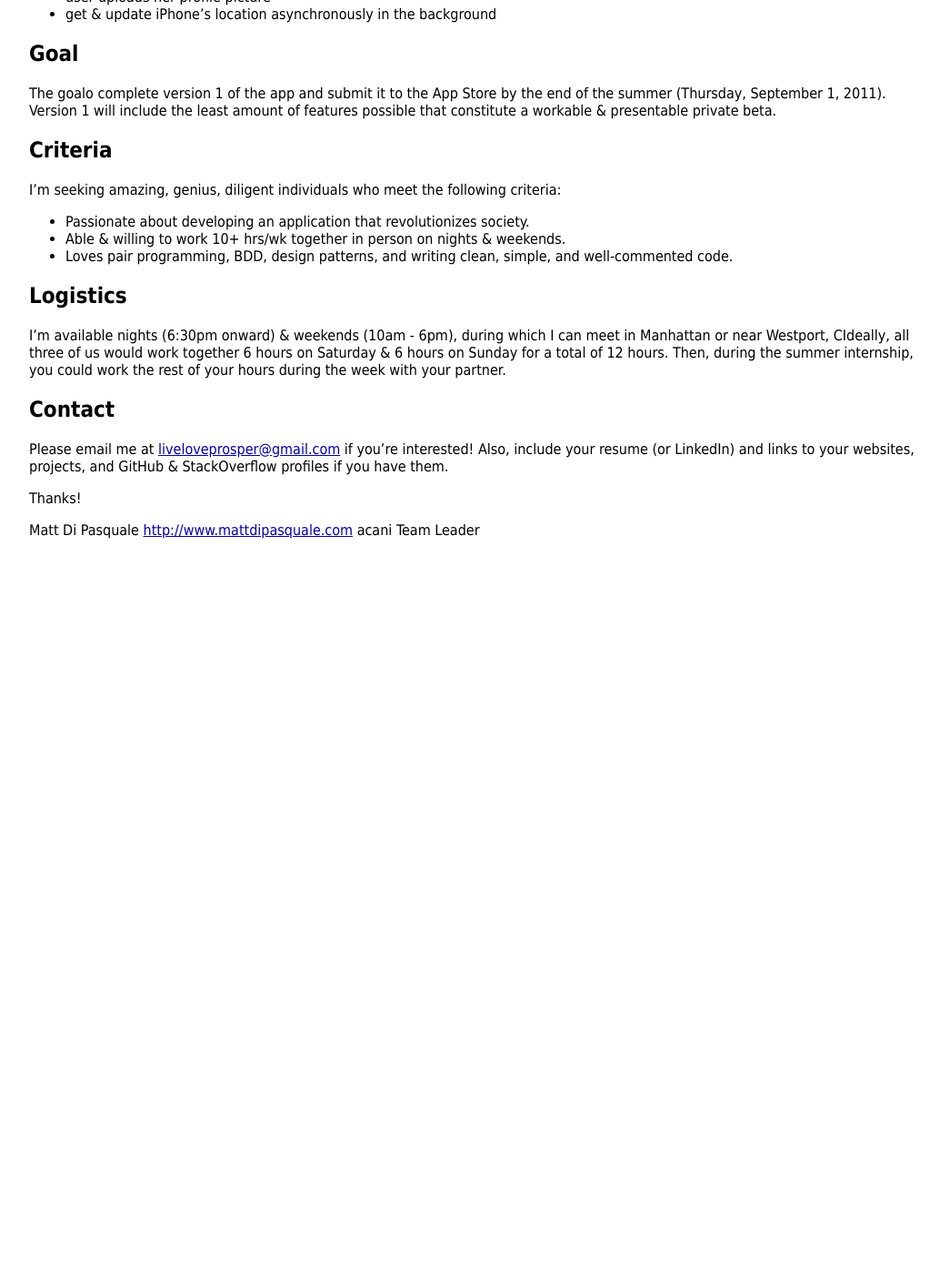
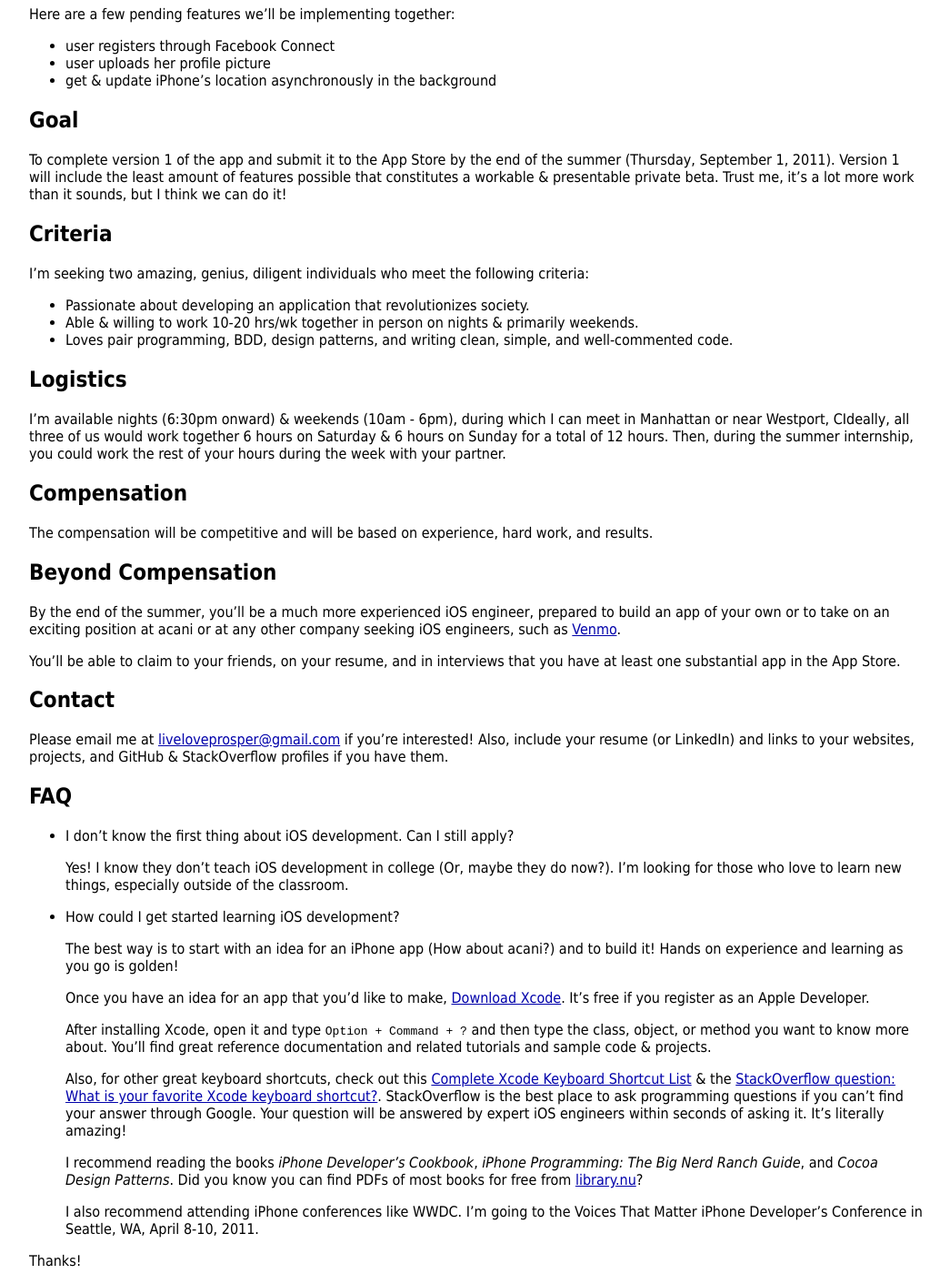
Before and after one commit to acani/acani.github.com, a Jekyll site: the page built from opportunity/index.md, in a window 1280 px wide and 1400 px high, scrolled down 1207 px. Shown: the whole window at 91% size, without its empty margins (116-1161 px from the left). Built offline with Jekyll 4.4.1, drawn with Linux system fonts in a browser that asks for light colours; Markdown is read by kramdown in place of the engine named in the settings; before the commit the page ends 1815 px from its top, so only the background shows below that; some of the changed text lies outside the part shown.

Commit message:
update opportunity

```diff
--- a/opportunity/index.md
+++ b/opportunity/index.md
@@ -15,9 +15,11 @@ Two iOS engineers, of which you will be one, who will partner on building the ap
 
 One team leader, me, who will guide the direction of the app and work & program together with the two iOS engineers.
 
+We'll plan out and reflect on the development of the app together on the weekends. I will also provide programming assistance to you then. You will then pair together on the weekdays to carry out our plan. I will always available via phone or email.
+
 ## Commitment
 
-Start immediately, part-time (10+ hrs/wk) on nights & weekends, and continue on to a full-time (40 hrs/wk) summer internship.
+Start immediately, part-time (10-20 hrs/wk) on nights & primarily weekends, and continue on to a full-time (40 hrs/wk) summer internship.
 
 ## acani
 
@@ -40,7 +42,7 @@ I believe we can make the best, most cutting-edge application for meeting people
 
 <dl>
   <dt>iOS app</dt>
-  <dd>Xcode, iOS SDK, Objective-C, Cocoa Touch, Core Data, Core Location, Facebook iOS SDK, NSURLConnection, WebSockets, Cedar & UIAutomation</dd>
+  <dd>Xcode, iOS SDK, Objective-C, Cocoa Touch, Core Data, Core Location, Facebook iOS SDK, `NSURLConnection`, WebSockets, Apple Push Notification Service, Cedar & UIAutomation</dd>
   <dt>Server of users & interests</dt>
   <dd>Sinatra (Ruby) & MongoDB (with geo-spatial indexing on users by interest), Cucumber & RSpec</dd>
   <dt>WebSockets chat server</dt>
@@ -59,26 +61,62 @@ Here are a few pending features we'll be implementing together:
 
 ## Goal
 
-The goalo complete version 1 of the app and submit it to the App Store by the end of the summer (Thursday, September 1, 2011). Version 1 will include the least amount of features possible that constitute a workable & presentable private beta.
+To complete version 1 of the app and submit it to the App Store by the end of the summer (Thursday, September 1, 2011). Version 1 will include the least amount of features possible that constitutes a workable & presentable private beta. Trust me, it's a lot more work than it sounds, but I think we can do it!
 
 ## Criteria
 
-I'm seeking amazing, genius, diligent individuals who meet the following criteria:
+I'm seeking two amazing, genius, diligent individuals who meet the following criteria:
 
 - Passionate about developing an application that revolutionizes society.
-- Able & willing to work 10+ hrs/wk together in person on nights & weekends.
+- Able & willing to work 10-20 hrs/wk together in person on nights & primarily weekends.
 - Loves pair programming, BDD, design patterns, and writing clean, simple, and well-commented code.
 
 ## Logistics
 
 I'm available nights (6:30pm onward) & weekends (10am - 6pm), during which I can meet in Manhattan or near Westport, CIdeally, all three of us would work together 6 hours on Saturday & 6 hours on Sunday for a total of 12 hours. Then, during the summer internship, you could work the rest of your hours during the week with your partner.
 
+## Compensation
+
+The compensation will be competitive and will be based on experience, hard work, and results.
+
+## Beyond Compensation
+
+By the end of the summer, you'll be a much more experienced iOS engineer, prepared to build an app of your own or to take on an exciting position at acani or at any other company seeking iOS engineers, such as [Venmo][1].
+
+You'll be able to claim to your friends, on your resume, and in interviews that you have at least one substantial app in the App Store.
+
 ## Contact
 
 Please email me at <script>eval(decodeURIComponent('%64%6f%63%75%6d%65%6e%74%2e%77%72%69%74%65%28%27%3c%61%20%63%6c%61%73%73%3d%5c%22%65%6d%61%69%6c%5c%22%20%68%72%65%66%3d%5c%22%6d%61%69%6c%74%6f%3a%6c%69%76%65%6c%6f%76%65%70%72%6f%73%70%65%72%40%67%6d%61%69%6c%2e%63%6f%6d%5c%22%3e%6c%69%76%65%6c%6f%76%65%70%72%6f%73%70%65%72%40%67%6d%61%69%6c%2e%63%6f%6d%3c%5c%2f%61%3e%27%29%3b'))</script> if you're interested! Also, include your resume (or LinkedIn) and links to your websites, projects, and GitHub & StackOverflow profiles if you have them.
+
+## FAQ
+
+* I don't know the first thing about iOS development. Can I still apply?
+
+  Yes! I know they don't teach iOS development in college (Or, maybe they do now?). I'm looking for those who love to learn new things, especially outside of the classroom.
+
+* How could I get started learning iOS development?
+
+  The best way is to start with an idea for an iPhone app (How about acani?) and to build it! Hands on experience and learning as you go is golden!
+
+  Once you have an idea for an app that you'd like to make, [Download Xcode][2]. It's free if you register as an Apple Developer.
+
+  After installing Xcode, open it and type `Option + Command + ?` and then type the class, object, or method you want to know more about. You'll find great reference documentation and related tutorials and sample code & projects.
+
+  Also, for other great keyboard shortcuts, check out this [Complete Xcode Keyboard Shortcut List][3] & the [StackOverflow question: What is your favorite Xcode keyboard shortcut?][4]. StackOverflow is the best place to ask programming questions if you can't find your answer through Google. Your question will be answered by expert iOS engineers within seconds of asking it. It's literally amazing!
+
+  I recommend reading the books *iPhone Developer's Cookbook*, *iPhone Programming: The Big Nerd Ranch Guide*, and *Cocoa Design Patterns*. Did you know you can find PDFs of most books for free from [library.nu][5]?
+
+  I also recommend attending iPhone conferences like WWDC. I'm going to the Voices That Matter iPhone Developer's Conference in Seattle, WA, April 8-10, 2011.
 
 Thanks!
 
 Matt Di Pasquale
 <http://www.mattdipasquale.com>
 acani Team Leader
+
+[1]: https://venmo.com/info/jobs
+[2]: http://developer.apple.com/xcode/
+[3]: http://cocoasamurai.blogspot.com/2008/02/complete-xcode-keyboard-shortcut-list.html
+[4]: http://stackoverflow.com/questions/1402174/what-is-your-favorite-xcode-keyboard-shortcut
+[5]: http://library.nu/
```
Also changed, not shown: other parts of opportunity/index.md (+1 -1 lines).
